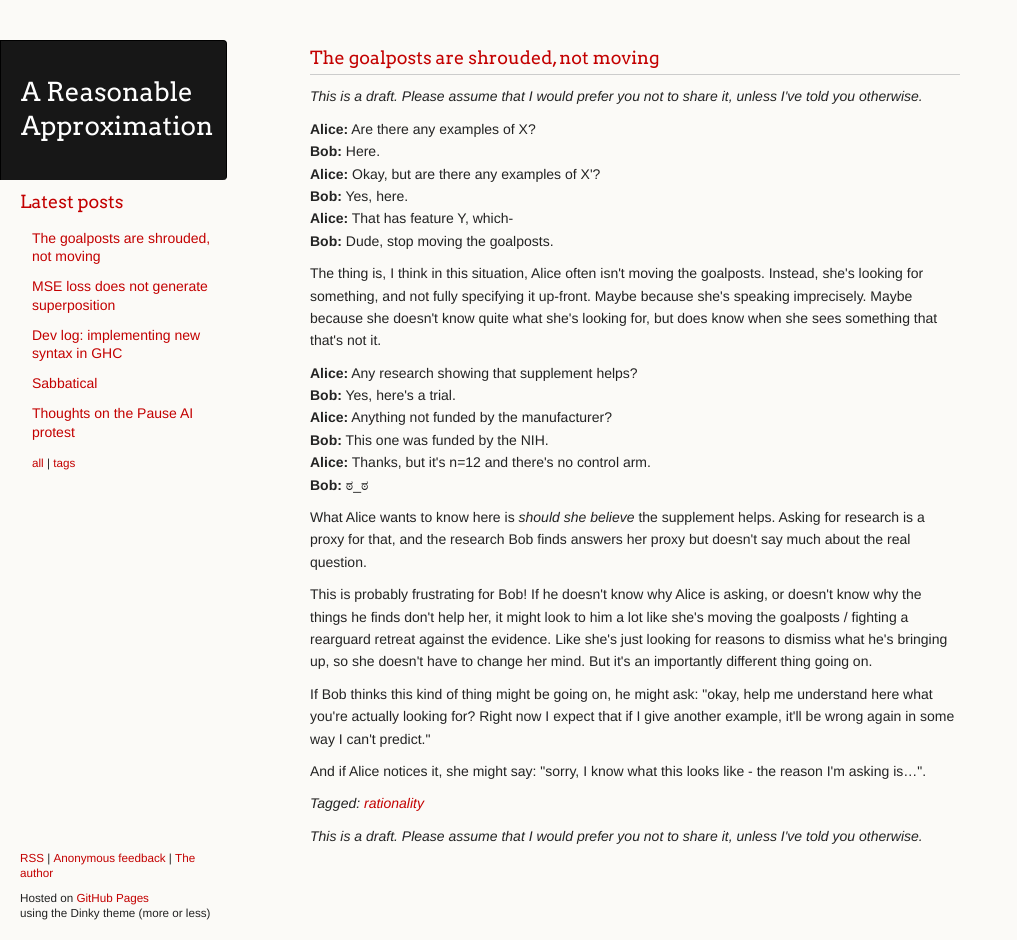
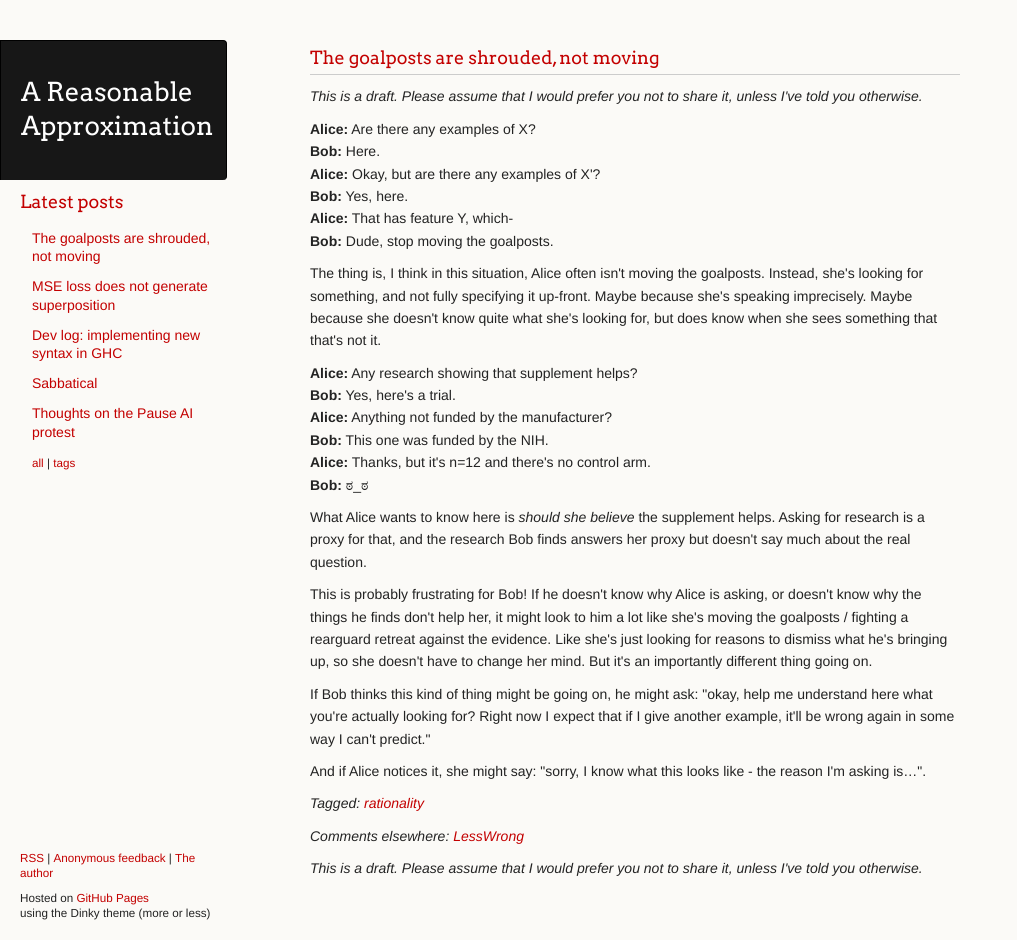
Before and after one commit to ChickenProp/chickenprop.github.com, a Jekyll site: the page built from _posts/2026-08-05-goalposts-are-shrouded-not-moving.md, in a window 1280 px wide and 940 px high. Shown: the whole window, without its empty margins (0-1017 px from the left). Built offline with Jekyll 4.4.1, drawn with Linux system fonts in a browser that asks for light colours; nearby versions of some CDN libraries.

Commit message:
Link to LW.

```diff
--- a/_posts/2026-08-05-goalposts-are-shrouded-not-moving.md
+++ b/_posts/2026-08-05-goalposts-are-shrouded-not-moving.md
@@ -3,6 +3,9 @@ title: The goalposts are shrouded, not moving
 layout: draft
 tags: [rationality]
 lw_xpost: true
+external_comments:
+  - name: LessWrong
+    url: https://www.lesswrong.com/posts/HPSHtrJtgPNaTdjxH/the-goalposts-are-shrouded-not-moving
 ---
 **Alice:** Are there any examples of X?
 **Bob:** Here.
```
